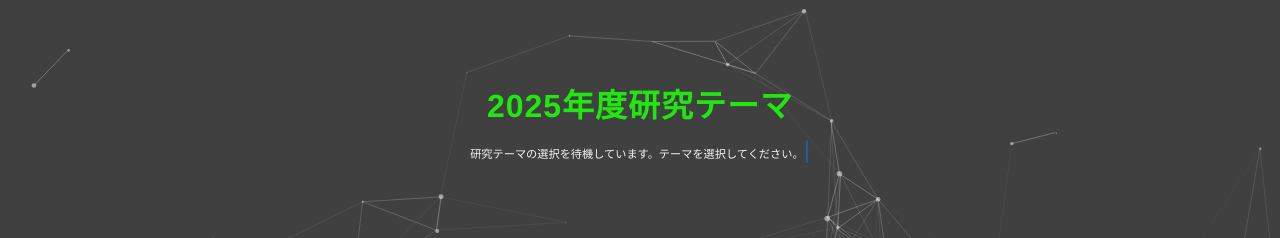
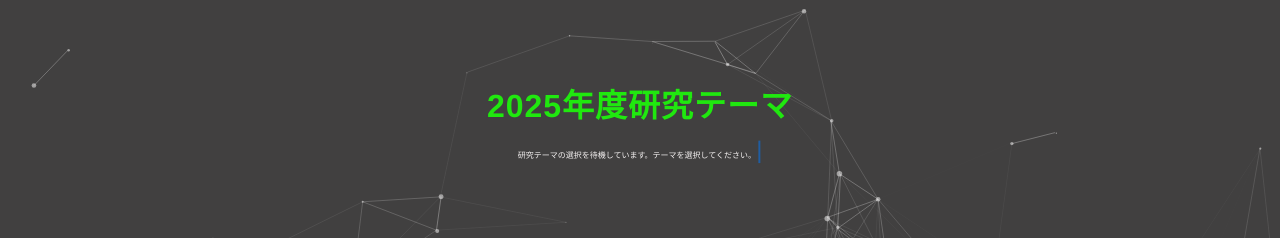
Before and after one commit to KRYOGA/AR_for_fes, a website: page my_node_server/public/title.html in a window 1280 px wide. Shown: the top 238 px of the page. Drawn offline with nearby package versions, Linux system fonts and the light colour scheme.

Commit message:
update style.css

```diff
--- a/my_node_server/public/style.css
+++ b/my_node_server/public/style.css
@@ -79,7 +79,7 @@ h2 {
 }
 
 p{
-  font-size: 0.7em;
+  font-size: 0.5em;
   color: #f6f3f3;
   font-weight: 400;
   margin: 0;
```
